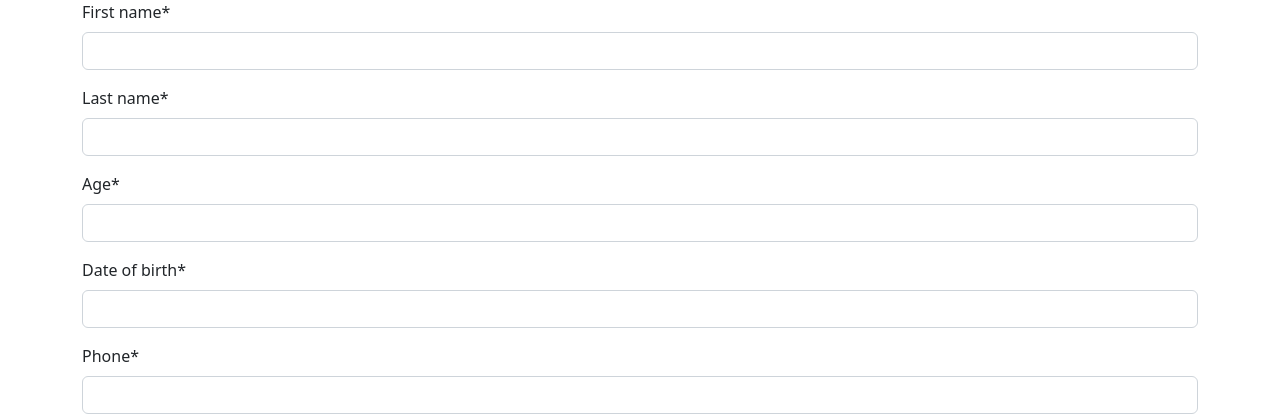
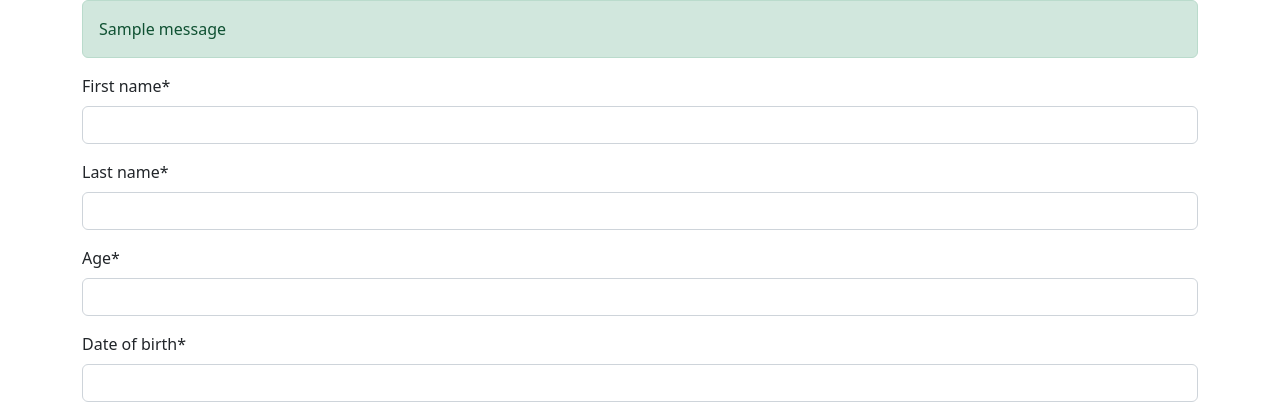
Before and after one commit to souma125/Web, a Django app: page / in a window 1280 px wide. Shown: the top 420 px of the page. Run offline with Django 4.2, Linux system fonts and the light colour scheme; one stand-in notice (Sample message) is shown; some libraries are stand-ins or nearby versions.

Commit message:
Third commit

```diff
--- a/machinetest/main/views.py
+++ b/machinetest/main/views.py
@@ -2,13 +2,25 @@ from django.shortcuts import render, redirect
 from main.forms import *
 from main.models import *
 from django.db import connections
+from django.contrib import messages
+from datetime import datetime
 # Create your views here.
 
 
 def register(request):
     if request.method == 'POST':
+        format = "%Y-%d-%m-"
+        res = True
+        try:
+            res = bool(datetime.strptime(request.POST.get('date_of_birth'), format))
+        except ValueError:
+            res = False
+        if res == False:
+            messages.error(request, 'Oops, Date Format is invalid.Date format should be like this(2021-01-03)')
+            return redirect('/register')
         c_form = CustomerForm(request.POST)
         add_form = AddressForm(request.POST)
+
         if c_form.is_valid():
             first_name = request.POST.get('first_name')
             last_name = request.POST.get('last_name')
@@ -24,8 +36,11 @@ def register(request):
                 cursor.execute(
                     "SELECT id FROM main_address ORDER BY id DESC LIMIT 1")
                 last_insert_id = dictfetchall(cursor)
-                cursor.execute("INSERT INTO main_customer(first_name,last_name,age,date_of_birth,phone,email,address_id) VALUES( %s , %s ,%s , %s , %s , %s ,%s)", [
-                               first_name, last_name, age, date_of_birth, phone, email, last_insert_id[0]['id']])
+                try:
+                    cursor.execute("INSERT INTO main_customer(first_name,last_name,age,date_of_birth,phone,email,address_id) VALUES( %s , %s ,%s , %s , %s , %s ,%s)", [
+                        first_name, last_name, age, date_of_birth, phone, email, last_insert_id[0]['id']])
+                except Exception as e:
+                    print(e)
             finally:
                 cursor.close()
             return redirect('/cars')
--- a/machinetest/templates/main/home.html
+++ b/machinetest/templates/main/home.html
@@ -2,6 +2,15 @@
 {% block title %}Home Page{% endblock  %}
 {% load crispy_forms_tags %}
 {% block content %}
+{% if messages %}
+<div class="span12">
+{% for message in messages %}
+    <div class="alert alert-{{ message.tags }}">
+        {{ message|safe }}
+    </div>
+{% endfor %}
+</div>
+{% endif %}
 <div id="c_form">
     <form action="" method="post" id="customerForm">
         {% csrf_token %}
```
